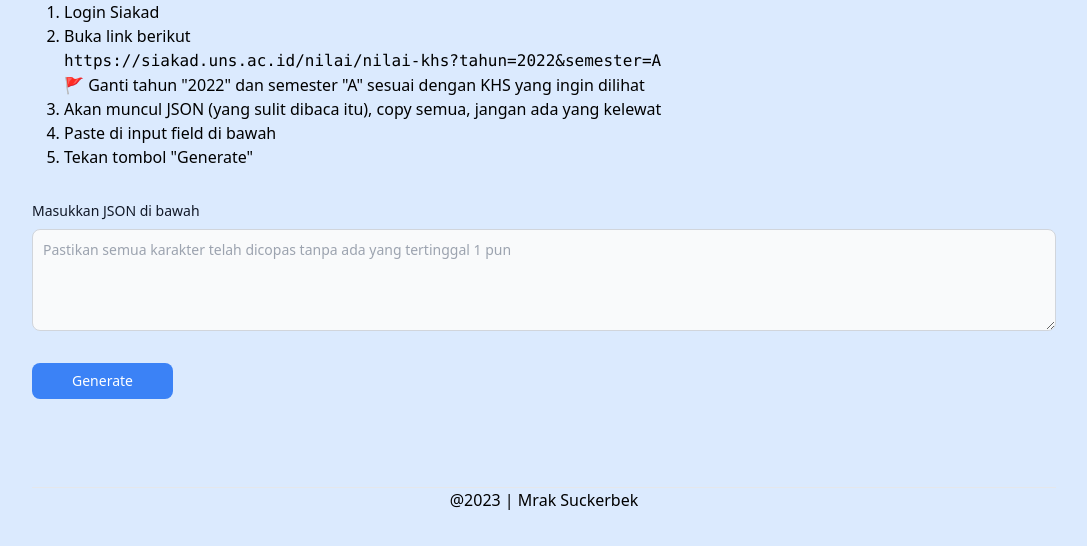
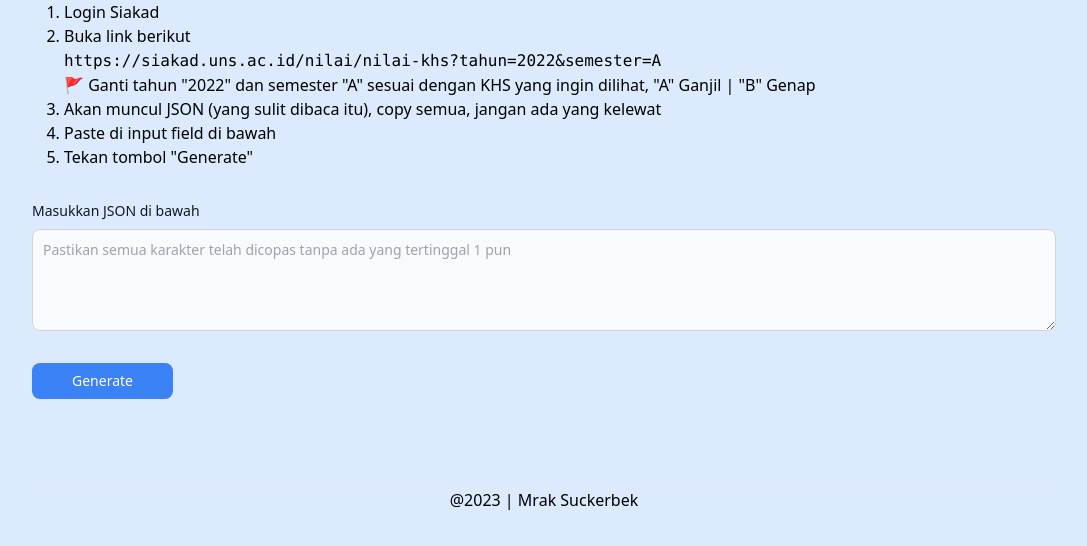
Before and after one commit to riyhs/khs-api-parser, a website: page src/index.html in a window 1280 px wide. Shown: the part 124-670 px from the top of the page, without its empty margins (96-1183 px from the left). Drawn offline with Linux system fonts and the light colour scheme.

Commit message:
edit tutorial

```diff
--- a/src/index.html
+++ b/src/index.html
@@ -21,7 +21,8 @@
                     Buka link berikut
                     <br>
                     <code>https://siakad.uns.ac.id/nilai/nilai-khs?tahun=2022&semester=A</code>
-                    <p>🚩 Ganti tahun "2022" dan semester "A" sesuai dengan KHS yang ingin dilihat</p>
+                    <p>🚩 Ganti tahun "2022" dan semester "A" sesuai dengan KHS yang ingin dilihat, "A" Ganjil | "B"
+                        Genap</p>
                 </li>
                 <li>Akan muncul JSON (yang sulit dibaca itu), copy semua, jangan ada yang kelewat</li>
                 <li>Paste di input field di bawah</li>
```
